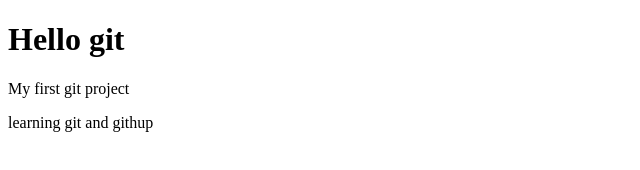
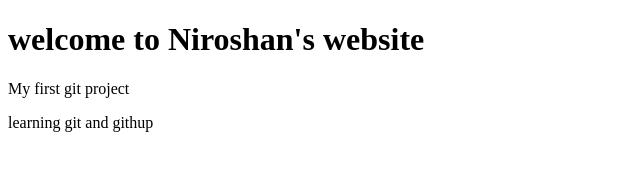
Before and after one commit to abdeniro168-del/Myfirstgitproject, a plain HTML site: page index.html in a window 1280 px wide. Shown: the whole page, without its empty margins (0-640 px from the left). Drawn offline with Linux system fonts and the light colour scheme.

Commit message:
Update heading in conflict branch

```diff
--- a/index.html
+++ b/index.html
@@ -6,7 +6,7 @@
     <title>git practice</title>
 </head>
 <body>
-    <h1>Hello git</h1>
+    <h1>welcome to Niroshan's website</h1>
     <p>My first git project</p>
     <p>learning git and githup</p>
 </body>
```
